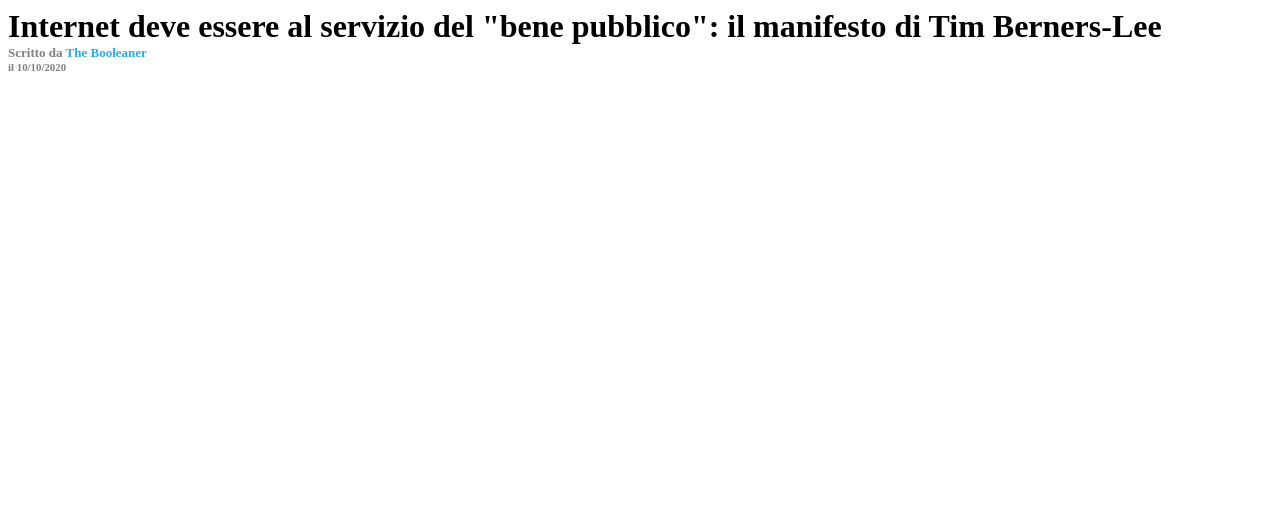
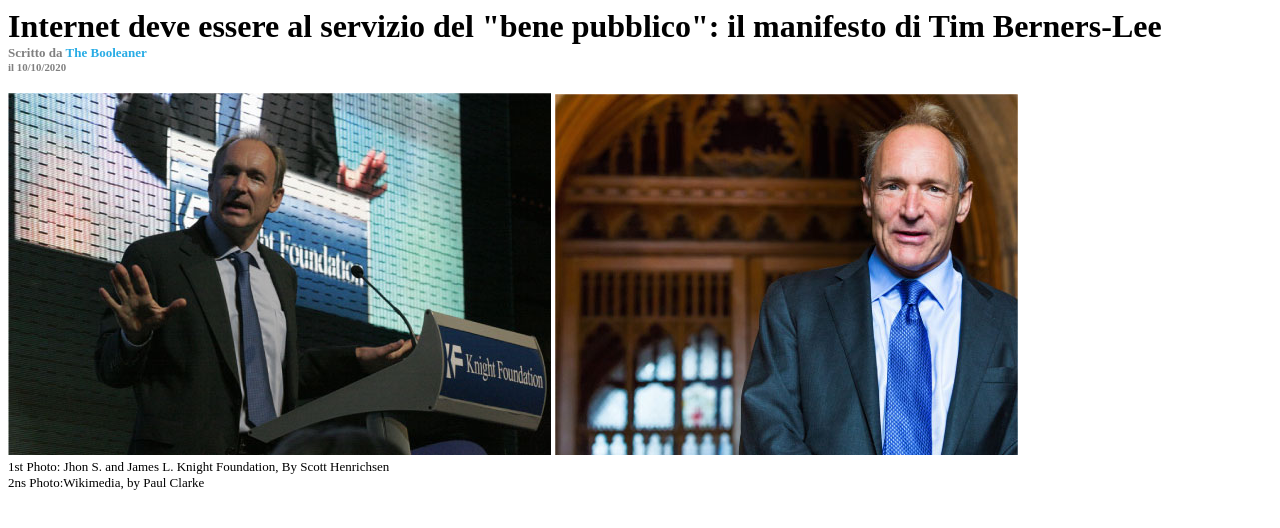
Before and after one commit to Pietro-Leone/html-css-booleaner, a plain HTML site: page index.html in a window 1280 px wide. Shown: the part 100-628 px from the top of the page. Drawn offline with Linux system fonts and the light colour scheme.

Commit message:
Aggiunta sezione immagini

```diff
--- a/css/style.css
+++ b/css/style.css
@@ -26,3 +26,9 @@
 .title-date{
     font-size: smaller;
 }
+.pictures{
+    margin-top: 20px;
+}
+.pictures-description{
+    font-size: small;
+}
--- a/index.html
+++ b/index.html
@@ -17,7 +17,15 @@
                 <div class="title-date">il 10/10/2020</div>
             </div>
         </div>
-
+        <!-- Immagini -->
+        <div class="pictures">
+            <img src="imgs/tim-1.jpg">
+            <img src="imgs/tim-2.jpg">
+            <div class="pictures-description">
+                1st Photo: Jhon S. and James L. Knight Foundation, By Scott Henrichsen <br>
+                2ns Photo:Wikimedia, by Paul Clarke
+            </div>
+        </div>
     </main>
 </body>
 </html>
```
